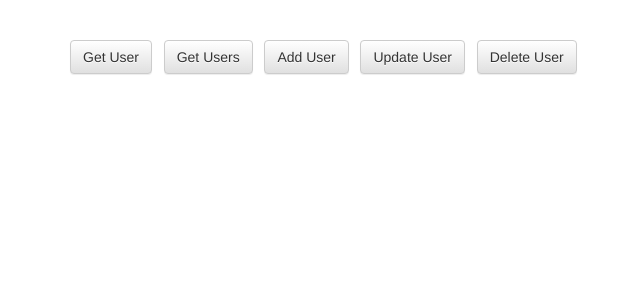
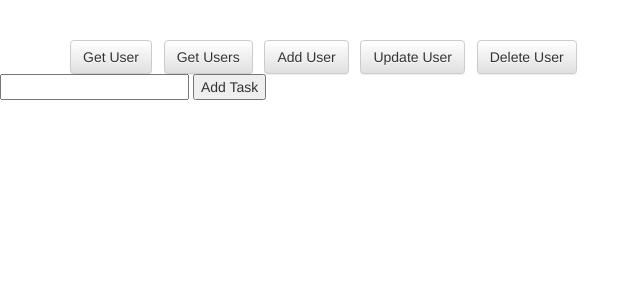
Before and after one commit to alecyaraujopraes/crud_flask, a Flask app: page / in a window 1280 px wide. Shown: the top 300 px of the page, without its empty margins (0-640 px from the left). Run offline with Flask 3, Linux system fonts and the light colour scheme; some libraries are stand-ins or nearby versions.

Commit message:
chore: adding some routes and links at html

```diff
--- a/app/routes.py
+++ b/app/routes.py
@@ -1,4 +1,4 @@
-from flask import Blueprint, request, jsonify
+from flask import Blueprint, request, jsonify, redirect
 from .models import db, User
 from flask import render_template
 
@@ -8,24 +8,54 @@ users_bp = Blueprint('users', __name__)
 @users_bp.route('/users', methods=['GET'])
 def get_users():
     # Implementar lógica para obter todos os usuários
-    return render_template('begin.html', person=name)
+    return render_template('get_users.html', person=name)
 
 @users_bp.route('/users/<int:user_id>', methods=['GET'])
 def get_user(user_id):
-    # Implementar lógica para obter um usuário específico
-    pass
+    return render_template('get_users.html', person=name)
 
 @users_bp.route('/users', methods=['POST'])
 def add_user():
-    # Implementar lógica para adicionar um novo usuário
-    pass
+    task_content = request.form['content']
+    new_task = User(content=task_content)
+
+    try:
+        db.session.add(new_task)
+        db.session.commit()
+        return redirect('/')
+    except:
+        return 'There was an issue adding your task'
+
+
 
 @users_bp.route('/users/<int:user_id>', methods=['PUT'])
 def update_user(user_id):
-    # Implementar lógica para atualizar um usuário existente
-    pass
+    task = User.query.get_or_404(id)
+
+    if request.method == 'POST':
+        task.content = request.form['content']
+
+        try:
+            db.session.commit()
+            return redirect('/')
+        except:
+            return 'There was an issue updating your task'
+
+    else:
+        return render_template('update.html', task=task)
+    return render_template('get_users.html', person=name)
 
 @users_bp.route('/users/<int:user_id>', methods=['DELETE'])
 def delete_user(user_id):
-    # Implementar lógica para deletar um usuário
-    pass
+    task_to_delete = User.query.get_or_404(id)
+
+    try:
+        db.session.delete(task_to_delete)
+        db.session.commit()
+        return redirect('/')
+    except:
+        return 'There was a problem deleting that task'
+
+@users_bp.route('/')
+def base():
+    return render_template('base.html')
--- a/run.py
+++ b/run.py
@@ -1,21 +1,21 @@
 from flask import Flask
-# from app.models import db
-# from app.routes import users_bp
+from app.models import db
+from app.routes import users_bp
 from flask import render_template
 
 app = Flask(__name__)
-# app.config['SQLALCHEMY_DATABASE_URI'] = 'sqlite:///site.db' # Use o SQLite como banco de dados
-# app.config['SQLALCHEMY_TRACK_MODIFICATIONS'] = False
-# db.init_app(app)
+app.config['SQLALCHEMY_DATABASE_URI'] = 'sqlite:///site.db' # Use o SQLite como banco de dados
+app.config['SQLALCHEMY_TRACK_MODIFICATIONS'] = False
+db.init_app(app)
 
-# with app.app_context():
-#     db.create_all()
-#     app.register_blueprint(users_bp)
+with app.app_context():
+    db.create_all()
+    app.register_blueprint(users_bp)
 
-@app.route('/')
-def get_users():
-    # Implementar lógica para obter todos os usuários
-    return render_template('base.html')
+# @app.route('/')
+# def get_users():
+#     # Implementar lógica para obter todos os usuários
+#     return render_template('base.html')
 
 if __name__ == '__main__':
     app.run(debug=True)
--- a/templates/base.html
+++ b/templates/base.html
@@ -28,11 +28,18 @@
 	</div>
 
 	<div class="container" id="menu">
-		<a href="#" class="btn btn-default">Get User</a> &nbsp;
-		<a href="#" class="btn btn-default">Get Users</a> &nbsp;
-		<a href="#" class="btn btn-default">Add User</a> &nbsp;
-		<a href="#" class="btn btn-default">Update User</a> &nbsp;
-        <a href="#" class="btn btn-default">Delete User</a> &nbsp;
+		<a href="/users/(id)" class="btn btn-default">Get User</a> &nbsp;
+		<a href="/users" class="btn btn-default">Get Users</a> &nbsp;
+		<a href="/users" class="btn btn-default">Add User</a> &nbsp;
+		<a href="/users/{id}" class="btn btn-default">Update User</a> &nbsp;
+        <a href="/users/{id}" class="btn btn-default">Delete User</a> &nbsp;
+	</div>
+
+    <div class="form">
+        <form action="/" method="POST">
+            <input type="text" name="content" id="content">
+            <input type="submit" value="Add Task">
+        </form>
 	</div>
 
 	<div>
--- a/templates/get_users.html
+++ b/templates/get_users.html
@@ -45,9 +45,8 @@
 			<thead>
 				<tr>
 					<th>Id</th>
-					<th>Name</th>
-					<th>UOM</th>
-					<th>Actions</th>
+					<th>Username</th>
+					<th>E-mail</th>
 				</tr>
 			</thead>
 			<tbody>
```
